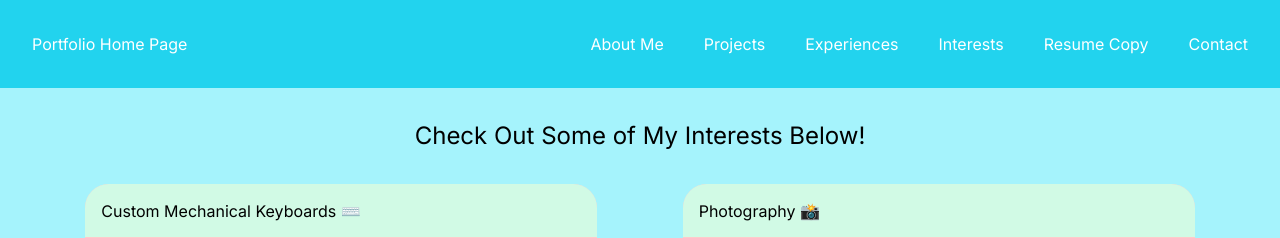
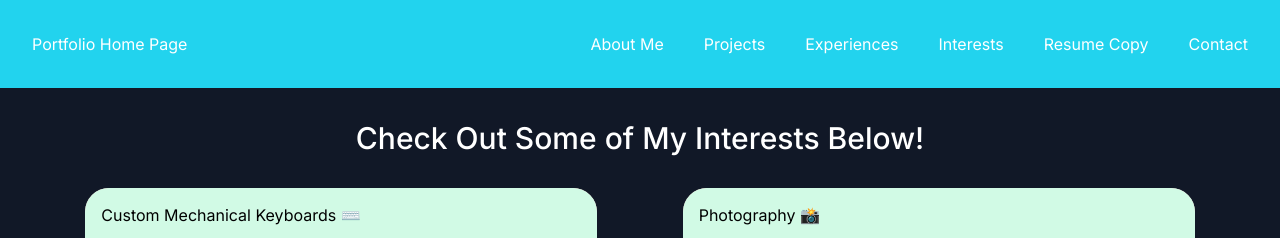
Before and after one commit to chene40/personal-website, a Next.js app: page /interests in a window 1280 px wide. Shown: the top 238 px of the page. Built offline with nearby package versions, Linux system fonts and the light colour scheme.

Commit message:
fix: improved UI consistency amongst pages

```diff
--- a/app/interests/page.tsx
+++ b/app/interests/page.tsx
@@ -7,8 +7,8 @@ export default function Interests() {
   return (
     <div className="h-screen">
       <Header />
-      <div className="bg-cyan-200 w-full h-full overflow-hidden">
-        <h2 className="p-8 text-2xl flex justify-center items-center">
+      <div className="bg-gray-900 w-full h-full overflow-hidden">
+        <h2 className="p-8 text-3xl flex justify-center items-center text-white font-medium">
           Check Out Some of My Interests Below!
         </h2>
         <div className="h-full flex flex-col">
```
